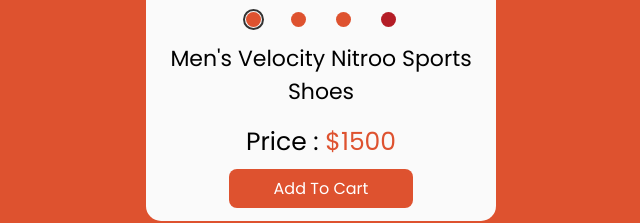
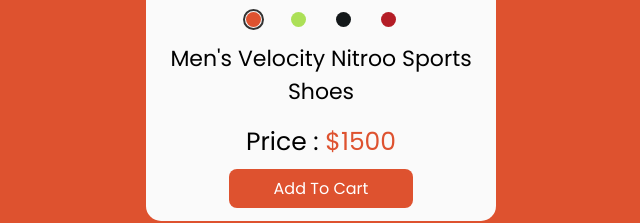
Before and after one commit to Elisangela29/E-commerce, a plain HTML site: page index.html in a window 1280 px wide. Shown: the part 373-596 px from the top of the page, 319-959 px from the left. Drawn offline with nearby package versions, Linux system fonts and the light colour scheme.

Commit message:
Update style.css

```diff
--- a/style.css
+++ b/style.css
@@ -60,12 +60,12 @@ body{
     position: relative;
 }
 
-.container .product .color .pink{
-    background: #e01167;
+.container .product .color .green{
+    background: #ace057;
 }
 
-.container .product .color .white{
-    background: #dde4e6;
+.container .product .color .black{
+    background: #14181a;
 }
 
 .container .product .color .red{
```
